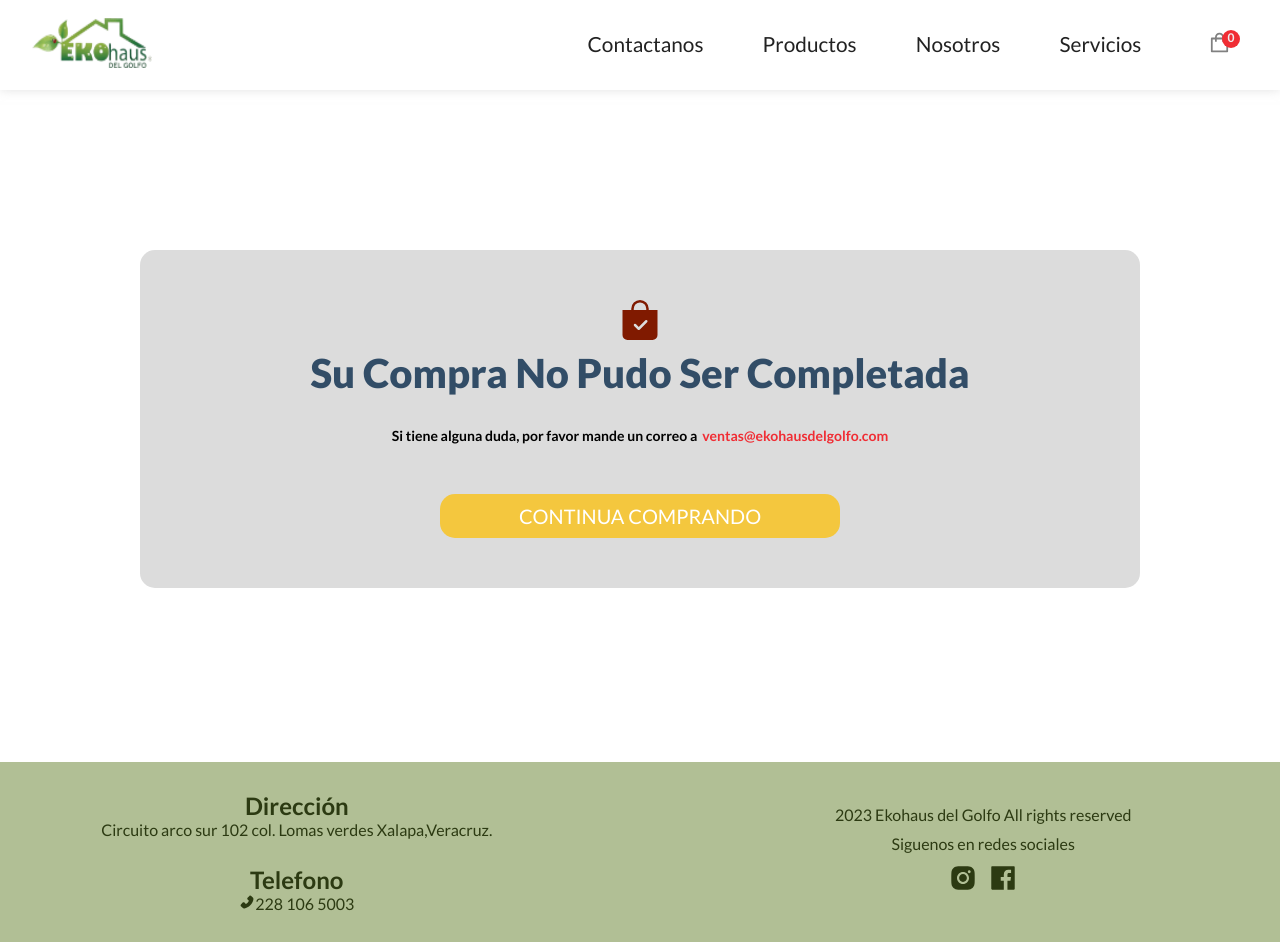
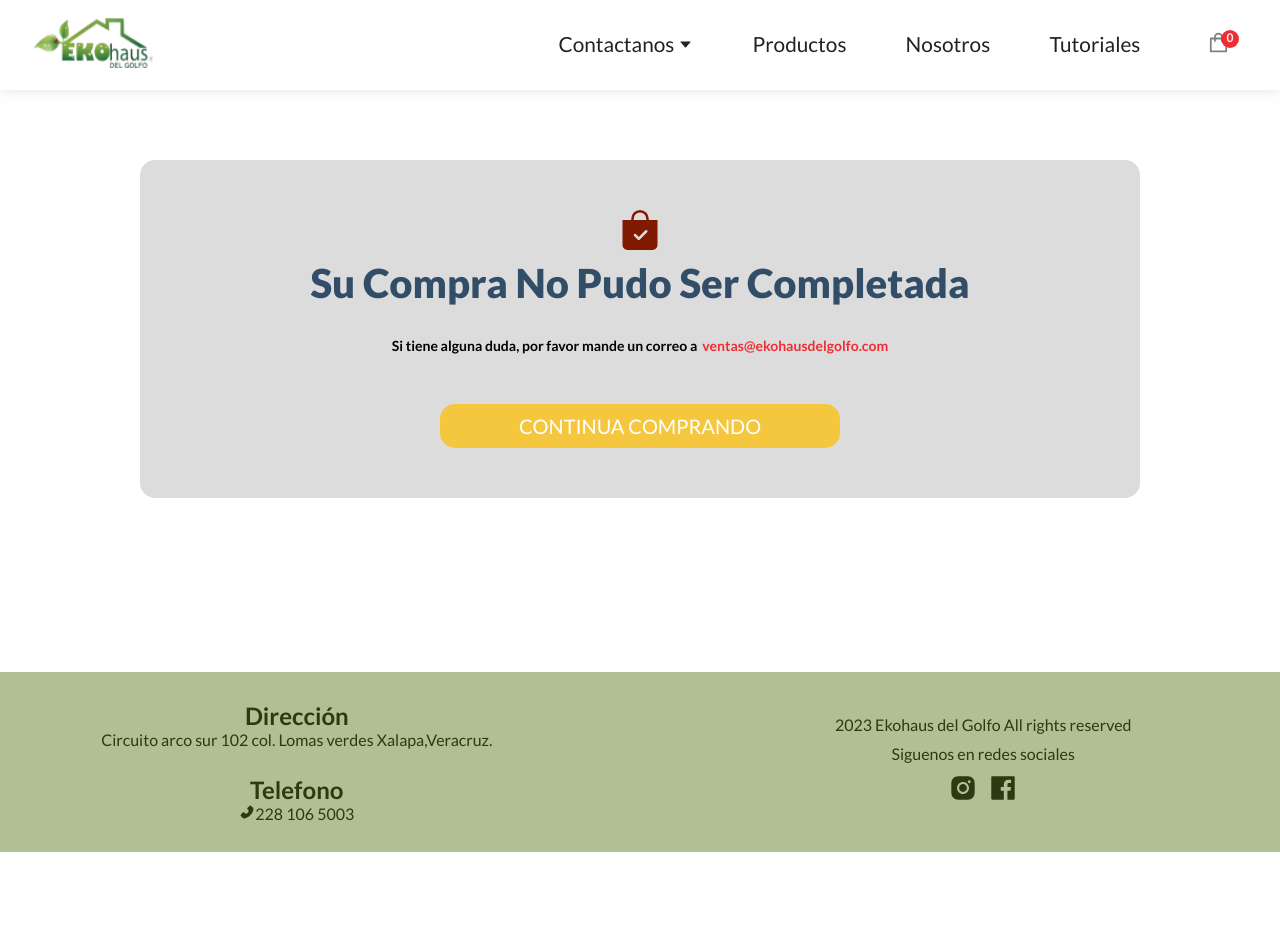
Before and after one commit to stephanyRmzE/ekohaus, a Next.js app: page /canceled in a window 1280 px wide. After the commit the page ends 852 px from the top, so only its background shows below. Built offline with nearby package versions, Linux system fonts and the light colour scheme; no server answers.

Commit message:
change hero image dummy before loading from sanity and made navbar fixed

```diff
--- a/components/HeroBanner.jsx
+++ b/components/HeroBanner.jsx
@@ -1,10 +1,17 @@
 import React, {useState, useEffect} from 'react'
 import useMediaQuery from '@mui/material/useMediaQuery';
+import Image from 'next/image'
 
 const HeroBanner = ({heroBanner}) => {
+  const [isLoading, setIsLoading] = useState(true);
+
+  const handleLoad = () => {
+    setIsLoading(false);
+  };
 
   const IsTabletOrPhone = useMediaQuery("(max-width:500px)");
   const [bannerImg, setBannerImg] = useState('')
+
   useEffect(() => {
     if (IsTabletOrPhone) {
       const img = heroBanner.image[1].asset._ref;
@@ -14,25 +21,43 @@ useEffect(() => {
       const img = heroBanner.image[0].asset._ref;
       const newImage = img.replace('image-', 'https://cdn.sanity.io/images/wej343gq/production/').replace('-png', '.png');
       setBannerImg(newImage);
+    } }, [IsTabletOrPhone, heroBanner])
+
+  const myLoader = ({ src, width, quality }) => {
+  return bannerImg
   }
-}, [IsTabletOrPhone, heroBanner])
+
+  const style = {
+    backgroundImage: `url(${isLoading ? '/assets/cover_comp.png' : bannerImg})`,
+    backgroundSize: '100% 100%',
+    backgroundRepeat: 'no-repeat'
+  };
+
 
   return (
+
     <div>
-
-      <div className='hero-banner-container'
-          style={{
-                    backgroundImage: `url(${bannerImg})`,
-                    backgroundSize: '100% 100%',
-                    backgroundRepeat: 'no-repeat'
-                  }}>
-
+      <div className='hero-banner-container' style={style}>
+        {isLoading && <div>Loading...</div>}
         <p className="hero-small-title">{heroBanner.smallText}</p>
         <h3 className='hero-title'>{heroBanner.midText}</h3>
 
+
+        <Image
+          alt='cover'
+          loader={myLoader}
+          width={0}
+          height={0}
+          src='1'
+          onLoad={handleLoad}
+          />
       </div>
+
     </div>
   )
+
+
 }
 
+
 export default HeroBanner
--- a/components/Navbar.jsx
+++ b/components/Navbar.jsx
@@ -1,6 +1,6 @@
 import React, {useState} from 'react'
 import Link from 'next/link'
-import {AiOutlineShopping, AiOutlineSearch} from 'react-icons/ai'
+import {AiOutlineShopping, AiOutlineCaretDown} from 'react-icons/ai'
 import {Cart} from '.'
 import {useStateContext} from '../context/StateContext'
 import { FaBars, FaTimes } from 'react-icons/fa';
@@ -40,7 +40,7 @@ const Navbar = () => {
 
               <Link href='/contact' passHref >
                 <a className={router.pathname == "/contact" ? " nav-links linkActive" : "nav-links"}>
-                  Contactanos
+                  Contactanos <AiOutlineCaretDown size={15}/>
                 </a>
               </Link>
 
@@ -62,14 +62,6 @@ const Navbar = () => {
                 </a>
               </Link>
 
-              <div className="dropdown-content">
-                <Link href='/instalacion' passHref >
-                  <a className ="dropdown-link">
-                    Instalacion
-                  </a>
-                </Link>
-              </div>
-
             </li>
 
             <li  onClick={handleClick} >
@@ -81,9 +73,9 @@ const Navbar = () => {
             </li>
 
             <li onClick={handleClick} >
-              <Link passHref href='/servicios'>
-                <a className={router.pathname == "/servicios" ? "nav-links linkActive" : "nav-links"}>
-                  Servicios
+              <Link passHref href='/instalacion'>
+                <a className={router.pathname == "/instalacion" ? "nav-links linkActive" : "nav-links"}>
+                  Tutoriales
                 </a>
               </Link>
             </li>
--- a/components/Product.jsx
+++ b/components/Product.jsx
@@ -20,7 +20,7 @@ function Product({ product }) {
           alt={name}
           width = {250}
           height = {250}
-          loading="eager"
+          priority
           className = 'product-image'
           />
           <p className="product-name">{name}</p>
--- a/components/Show.jsx
+++ b/components/Show.jsx
@@ -24,6 +24,7 @@ const Show = ({ galleryShow:{image}}) => {
                     width='100'
                     height='100'
                     objectFit='fill'
+                    loading = 'eager'
                   />
 
             ))}
--- a/styles/globals.css
+++ b/styles/globals.css
@@ -19,9 +19,8 @@ a {
 
 .main-container {
   max-width: 1400px;
-  margin: auto;
+  margin: 100px auto 0;
   width: 100%;
-
 }
 
 .layout {
@@ -29,15 +28,23 @@ a {
 }
 
 .navbar {
+
+  top: 0rem;
   display: flex;
   justify-content: space-between;
   align-items: center;
   width: auto;
   height: 90px;
-  position: relative;
-  padding: 0 2em;
-  margin-bottom: 15px;
   box-shadow: 0 0 10px 0 rgba(207, 207, 207, 0.599);
+
+  width: 100%;
+  padding: 0.5rem 2rem;
+  background: rgba(255, 255, 255, 0.501);
+  backdrop-filter: blur(4px);
+  -webkit-backdrop-filter: blur(4px);
+  border: 1px solid rgba(255, 255, 255, 0.237);
+  position: fixed;
+  z-index: 2;
 }
 
 .navbar-logo {
@@ -160,13 +167,14 @@ a {
 }
 
 .hero-banner-container {
-  margin: 0 1em;
+  margin: 100px 1em 0;
   padding: 100px 40px;
   border-radius: 7px;
   height: 70vh;
   line-height: 0.9;
   width: auto;
   z-index: -9999;
+
 }
 
 
```
Also changed, not shown: public/assets/cover_comp.png (added), public/assets/hero_1.png (added). Lines whose indentation alone changed are shown as unchanged.
